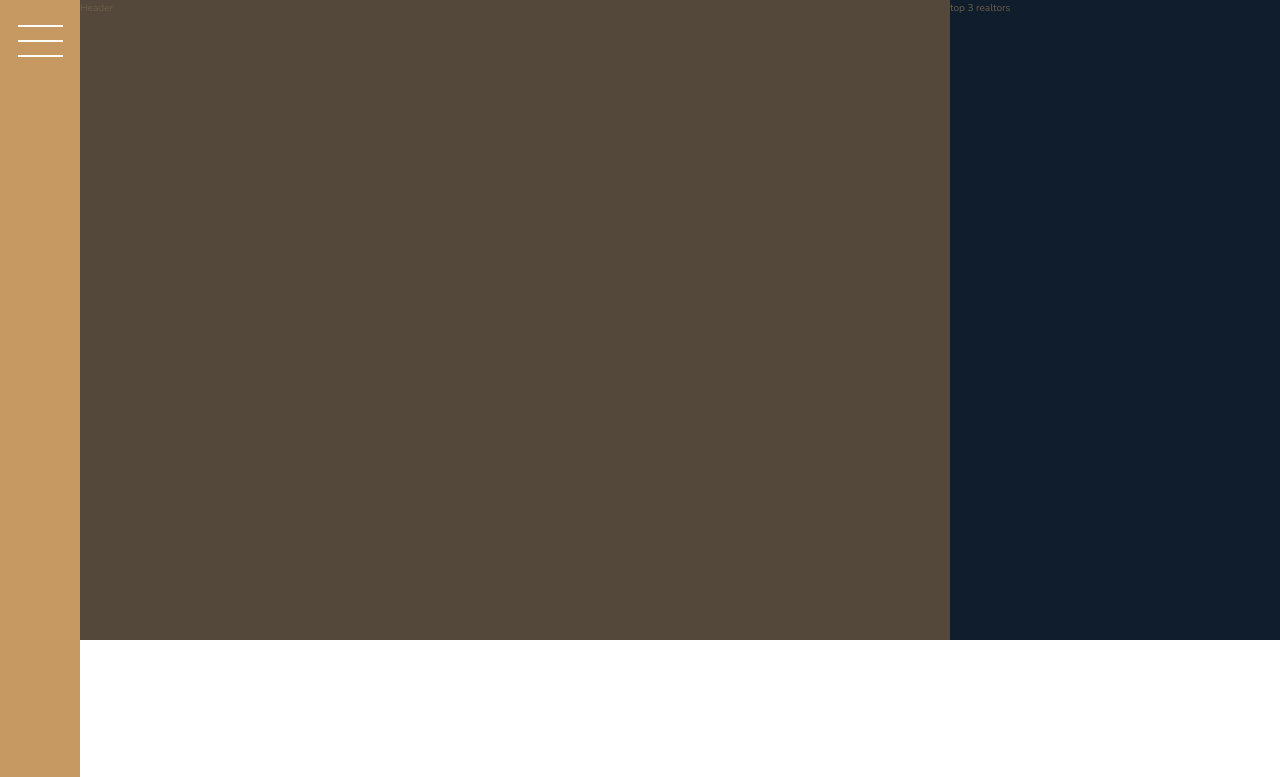
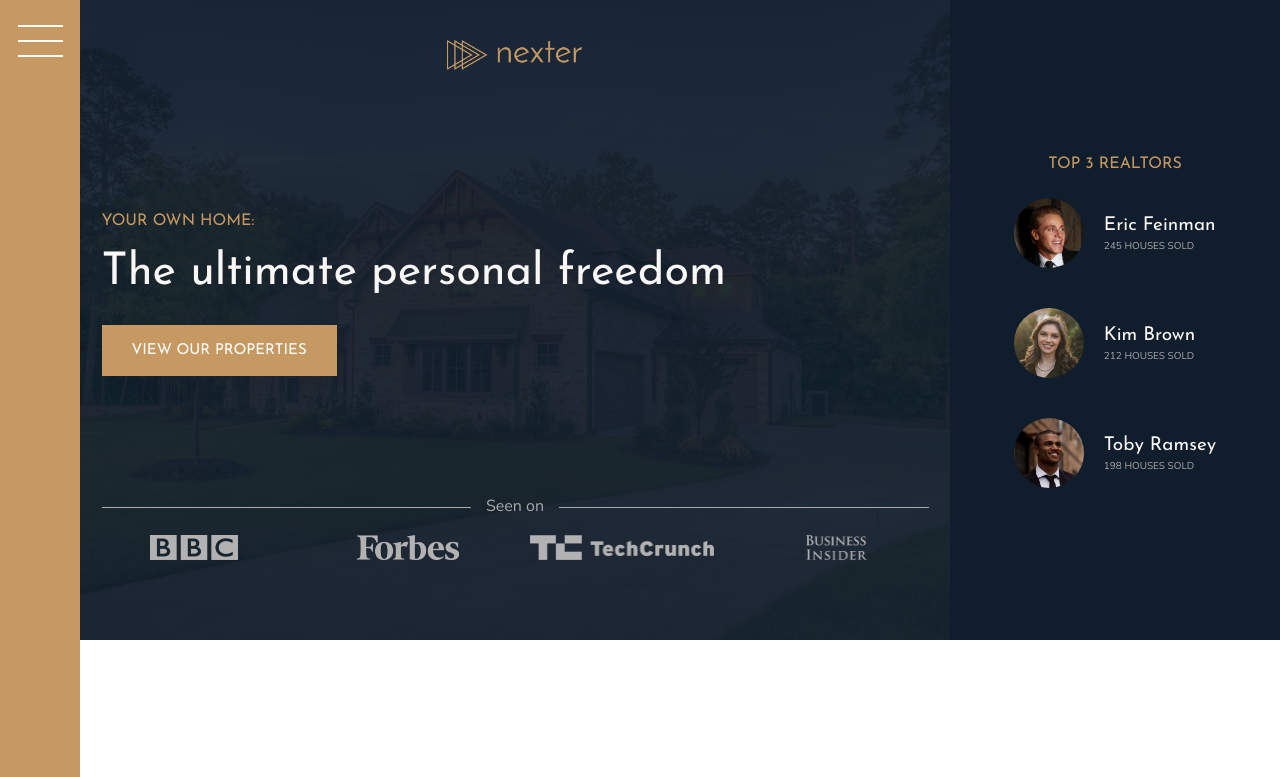
Before and after one commit to ScottSanford/nexter, a website: page index.html in a window 1280 px wide. Shown: the top 777 px of the page. Drawn offline with nearby package versions, Linux system fonts and the light colour scheme.

Commit message:
realtors and header components

```diff
--- a/index.html
+++ b/index.html
@@ -17,11 +17,40 @@
         </div>
 
         <header class="header">
-            Header
+            <img src="img/logo.png" alt="Nexter Logo" class="header__logo">
+            <h3 class="heading-3">Your own home:</h3>
+            <h1 class="heading-1">The ultimate personal freedom</h1>
+            <button class="btn header__btn">View our properties</button>
+            <div class="header__seenon-text">Seen on</div>
+            <div class="header__seenon-logos">
+                <img src="img/logo-bbc.png" alt="BBC Logo">
+                <img src="img/logo-forbes.png" alt="Forbes Logo">
+                <img src="img/logo-techcrunch.png" alt="Techcrunch Logo">
+                <img src="img/logo-bi.png" alt="Business Insider Logo">
+            </div>
         </header>
 
         <div class="realtors">
-            top 3 realtors
+            <h3 class="heading-3">Top 3 Realtors</h3>
+            <div class="realtors__list">
+                <img src="img/realtor-1.jpeg" alt="Realtor 1" class="realtors__img">
+                <div class="realtors__details">
+                    <h4 class="heading-4 heading-4--light">Eric Feinman</h4>
+                    <p class="realtors__sold">245 houses sold</p>
+                </div>
+
+                <img src="img/realtor-2.jpeg" alt="Realtor 2" class="realtors__img">
+                <div class="realtors__details">
+                    <h4 class="heading-4 heading-4--light">Kim Brown</h4>
+                    <p class="realtors__sold">212 houses sold</p>
+                </div>
+
+                <img src="img/realtor-3.jpeg" alt="Realtor 3" class="realtors__img">
+                <div class="realtors__details">
+                    <h4 class="heading-4 heading-4--light">Toby Ramsey</h4>
+                    <p class="realtors__sold">198 houses sold</p>
+                </div>
+            </div>
         </div>
 
         <section class="features">
--- a/sass/_header.scss
+++ b/sass/_header.scss
@@ -1,4 +1,53 @@
 .header {
     background-color: $color-grey-dark-1;
+    background-image: linear-gradient(rgba($color-secondary, .93), rgba($color-secondary, .93)), url(../img/hero.jpeg);
+    background-size: cover;
+    background-position: center;
     grid-column: full-start / col-end 6;
+    display: grid;
+    grid-template-rows: 1fr min-content 6rem 1fr;
+    grid-template-columns: max-content;
+    grid-row-gap: 1.5rem;
+    padding: 8rem;
+    padding-top: 4rem;
+    justify-content: center;
+
+    &__logo {
+        height: 3rem;
+        justify-self: center;
+    }
+
+    &__btn {
+        align-self: start;
+        justify-self: start;
+    }
+
+    &__seenon-text {
+        display: grid;
+        grid-template-columns: 1fr max-content 1fr;
+        align-items: center;
+        grid-column-gap: 1.5rem;
+        font-size: 1.6rem;
+        color: $color-grey-light-2;
+
+        &::before,
+        &::after {
+            content: '';
+            height: 1px;
+            display: block;
+            background-color: currentColor;
+        }
+    }
+
+    &__seenon-logos {
+        display: grid;
+        grid-template-columns: repeat(4, 1fr);
+        grid-column-gap: 3rem;
+        justify-items: center;
+
+        img {
+            height: 2.5rem;
+            filter: brightness(70%);
+        }
+    }
 }
--- a/sass/_realtors.scss
+++ b/sass/_realtors.scss
@@ -1,4 +1,29 @@
 .realtors {
     background-color: $color-secondary;
     grid-column: col-start 7 / full-end;
+    padding: 3rem;
+    display: grid;
+    align-content: center;
+    justify-content: center;
+    justify-items: center;
+    grid-row-gap: 2rem;
+
+    &__list {
+        display: grid;
+        grid-template-columns: min-content max-content;
+        grid-gap: 5vh 2rem;
+        align-items: center;
+    }
+
+    &__img {
+        width: 7rem;
+        border-radius: 50%;
+        display: block;
+    }
+
+    &__sold {
+        text-transform: uppercase;
+        color: $color-grey-light-2;
+        margin-top: -3px;
+    }
 }
--- a/sass/_typography.scss
+++ b/sass/_typography.scss
@@ -5,6 +5,9 @@
 
 .heading-1 {
     @extend %heading;
+    font-size: 4.5rem;
+    color: $color-grey-light-1;
+    line-height: 1;
 }
 
 .heading-2 {
```
Also changed, not shown: css/style.css.
